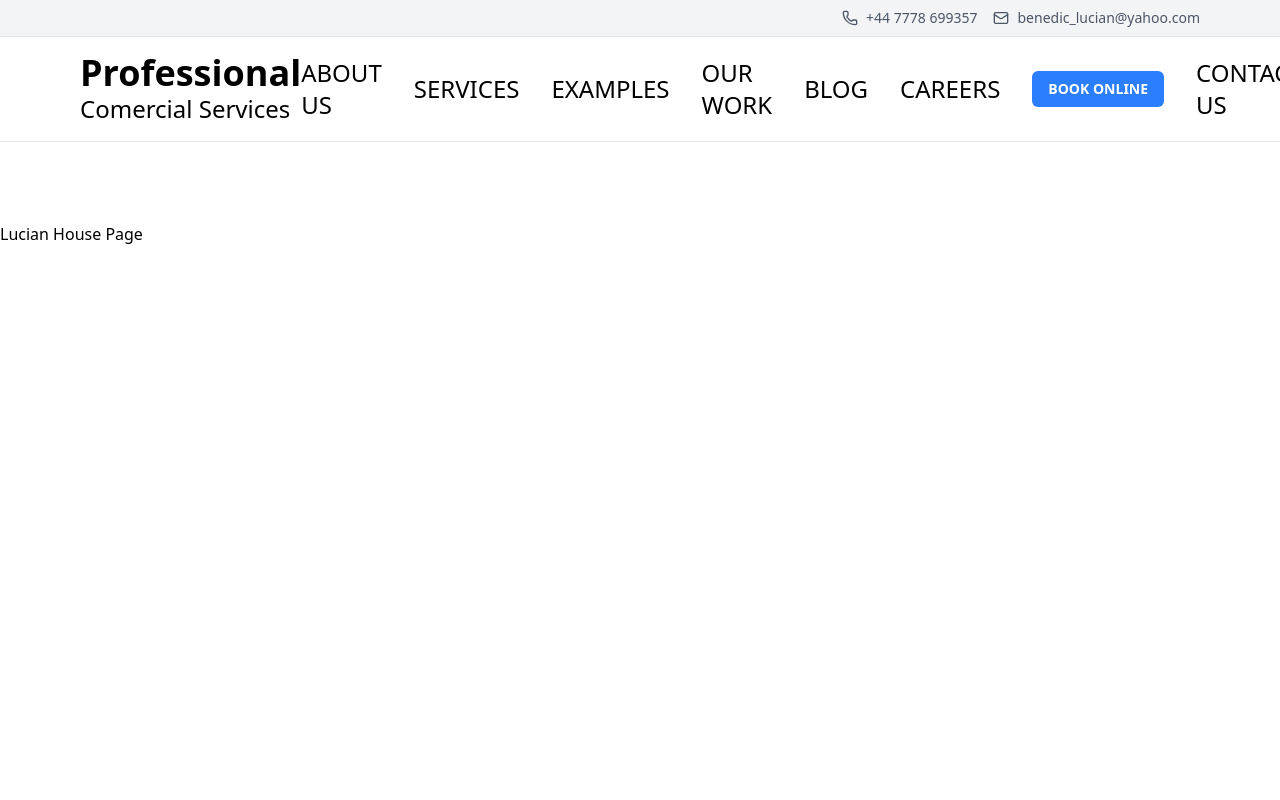
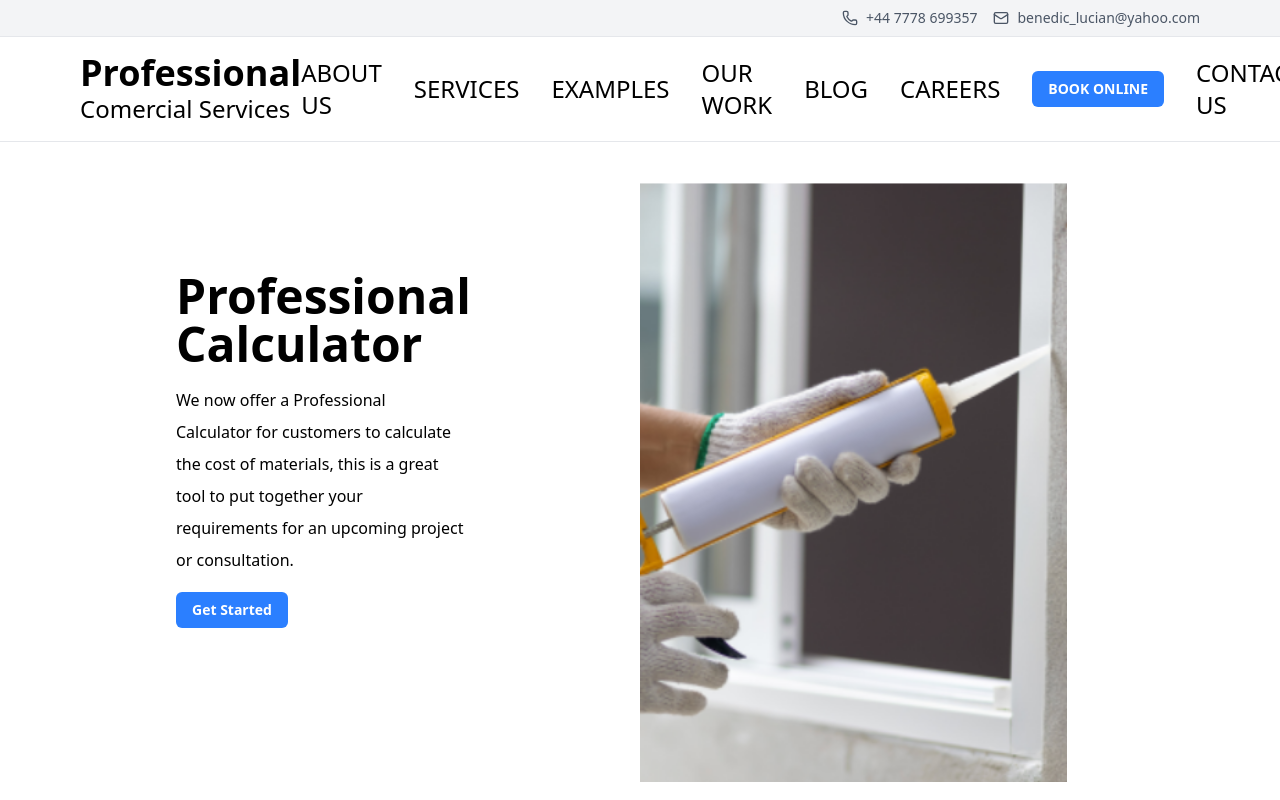
Before and after one commit to mihaisacalianu/luci-website, a Next.js app: page / in a window 1280 px wide. Shown: the top 800 px of the page. Built offline with nearby package versions, Linux system fonts and the light colour scheme.

Commit message:
Add HeroSection component with image and description for enhanced landing page

```diff
--- a/src/app/landing/page.tsx
+++ b/src/app/landing/page.tsx
@@ -1,3 +1,5 @@
+import { HeroSection } from "@/components/hero/HeroSection";
+
 export default function Home() {
-  return <h1 className="mt-20">Lucian House Page</h1>;
+  return <HeroSection />;
 }
--- a/src/components/hero/HeroSection.tsx
+++ b/src/components/hero/HeroSection.tsx
@@ -1,3 +1,29 @@
+import Image from "next/image";
+import { Button } from "../ui/button";
+
 export const HeroSection = () => {
-  return <div>HeroSection</div>;
+  return (
+    <section className="flex items-center w-full">
+      <article className="flex items-center justify-center w-1/2 p-8 h-[600px]">
+        <div className="mb-6 w-1/2 mx-auto">
+          <h1 className="text-5xl font-extrabold w-full mb-4">
+            Professional Calculator
+          </h1>
+          <p className="leading-8">
+            We now offer a Professional Calculator for customers to calculate
+            the cost of materials, this is a great tool to put together your
+            requirements for an upcoming project or consultation.
+          </p>
+          <Button className="mt-4">Get Started</Button>
+        </div>
+      </article>
+      <Image
+        src="/heroImage.png"
+        alt="Hero Image"
+        width={500}
+        height={300}
+        className="w-1/3 h-[600px] object-cover mt-10"
+      />
+    </section>
+  );
 };
```
Also changed, not shown: public/heroImage.png (added).
